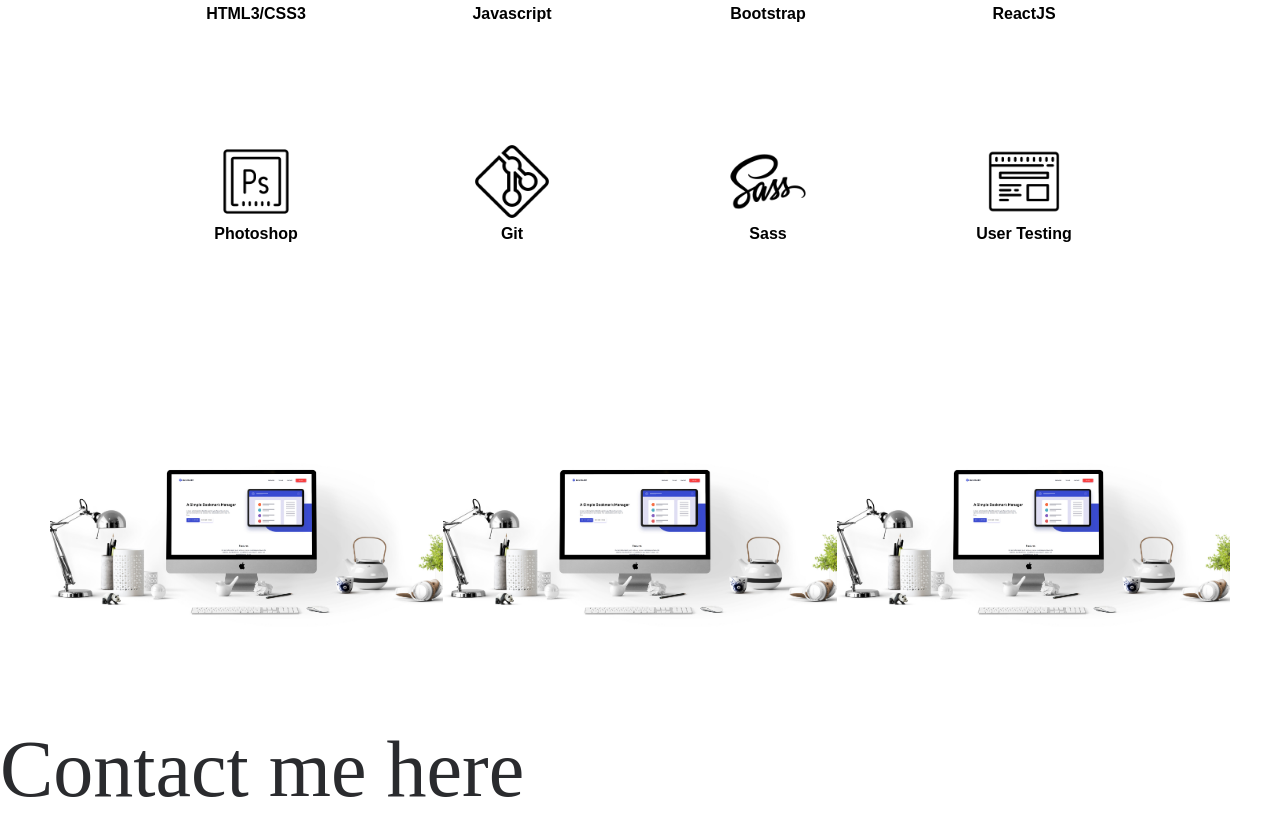
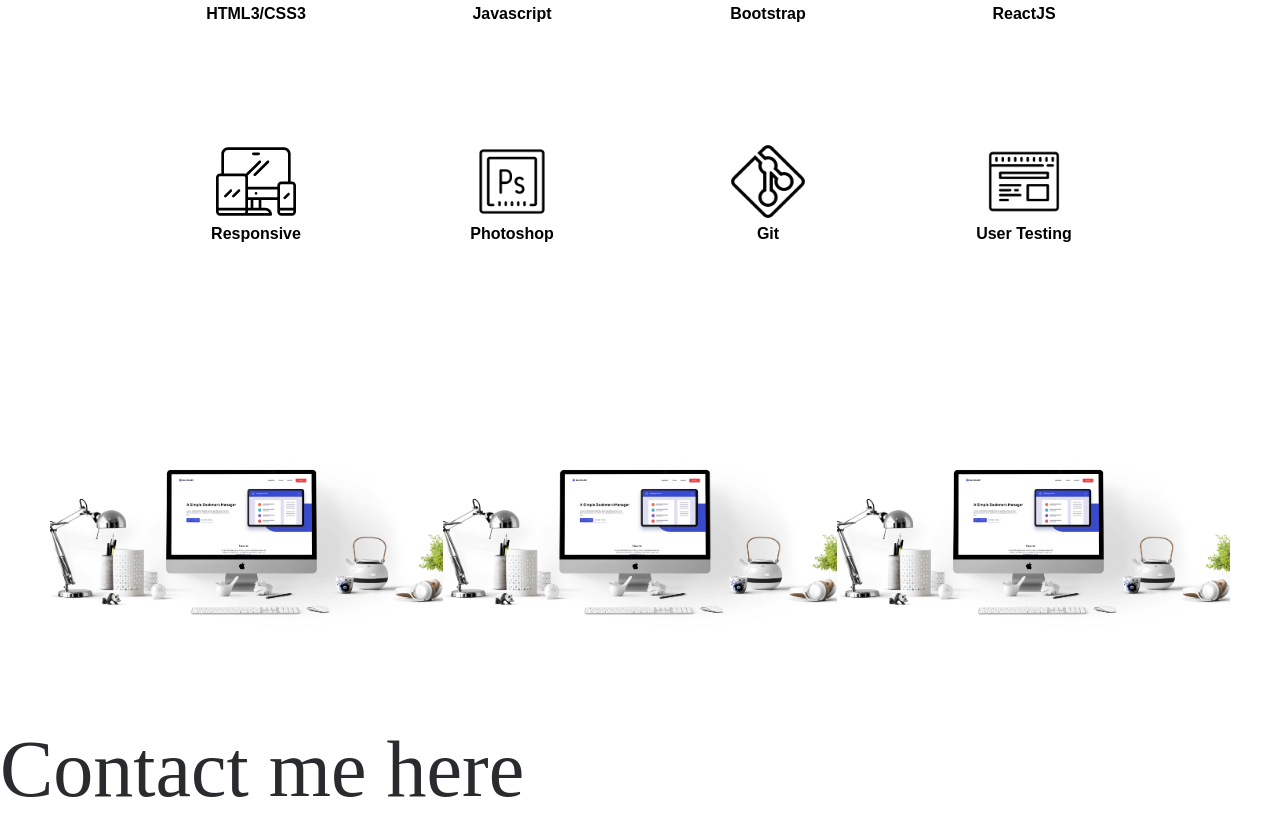
Before and after one commit to yirano/portfolio, a React (Create React App) app: page / in a window 1280 px wide. Shown: the part 928-1764 px from the top of the page. Built offline with nearby package versions, Linux system fonts and the light colour scheme; a web font is replaced by a local one.

Commit message:
Replace Sass in skills with Responsive

```diff
--- a/src/components/Projects/Projects.css
+++ b/src/components/Projects/Projects.css
@@ -23,12 +23,6 @@
 	justify-content: center;
 }
 
-.projectShelfCard:hover {
-	/* transform: rotateX(180deg);
-	opacity: 0;
-	transition: all 600ms; */
-}
-
 .projectBook {
 	display: flex;
 }
@@ -52,7 +46,6 @@
 .cardFlip {
 	transform: rotateX(180deg);
 	animation: opac 400ms forwards;
-	/* transition: all 600ms; */
 }
 
 .projectShelfTitle {
--- a/src/components/Skills/Skills.jsx
+++ b/src/components/Skills/Skills.jsx
@@ -1,21 +1,20 @@
-import React from "react";
-import "./Skills.css";
-import HTMLCSS from "../../images/icons/htmlcss.png";
-import ReactIcon from "../../images/icons/react.png";
-import GitIcon from "../../images/icons/git.png";
-import Photoshop from "../../images/icons/photoshop.png";
-import Javascript from "../../images/icons/javascript.png";
-import Bootstrap from "../../images/icons/bootstrap.png";
-import Sass from "../../images/icons/sass.png";
-import UX from "../../images/icons/ux.png";
+import React from 'react';
+import './Skills.css';
+import HTMLCSS from '../../images/icons/htmlcss.png';
+import ReactIcon from '../../images/icons/react.png';
+import GitIcon from '../../images/icons/git.png';
+import Photoshop from '../../images/icons/photoshop.png';
+import Javascript from '../../images/icons/javascript.png';
+import Bootstrap from '../../images/icons/bootstrap.png';
+import Sass from '../../images/icons/sass.png';
+import UX from '../../images/icons/ux.png';
+import Responsive from '../../images/icons/responsive.svg';
 
 export default class Skills extends React.Component {
 	showHtmlCount = () => {
 		// let htmlCount = 0;
-    fetch("http://api.github.com/users/yirano/repos")
-      .then(response => response.json())
-      .then(data =>
-        data.map(x => {
+		fetch('http://api.github.com/users/yirano/repos').then((response) => response.json()).then((data) =>
+			data.map((x) => {
 				console.log(x);
 				return x;
 			})
@@ -49,6 +48,12 @@ export default class Skills extends React.Component {
 							<h4>ReactJS</h4>
 						</div>
 					</div>
+					<div className="skillCard responsive">
+						<div className="cardTitle">
+							<img src={Responsive} alt="Responsive icon" />
+							<h4>Responsive</h4>
+						</div>
+					</div>
 					<div className="skillCard photoshop">
 						<div className="cardTitle">
 							<img src={Photoshop} alt="Photoshop icon" />
@@ -59,12 +64,6 @@ export default class Skills extends React.Component {
 						<div className="cardTitle">
 							<img src={GitIcon} alt="Git icon" />
 							<h4>Git</h4>
-            </div>
-          </div>
-          <div className="skillCard sass">
-            <div className="cardTitle">
-              <img src={Sass} alt="Sass icon" />
-              <h4>Sass</h4>
 						</div>
 					</div>
 					<div className="skillCard ux">
```
Also changed, not shown: src/images/icons/responsive.svg (added). Lines whose indentation alone changed are shown as unchanged.
